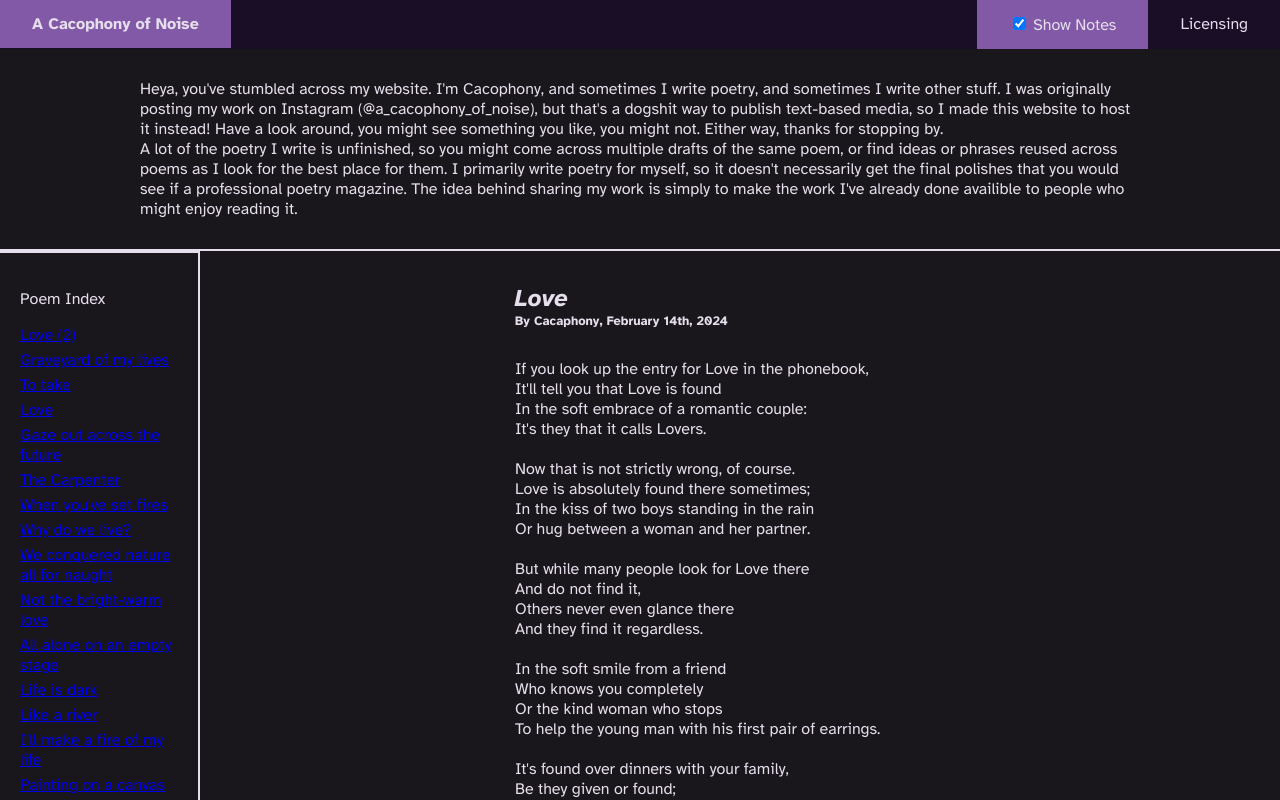
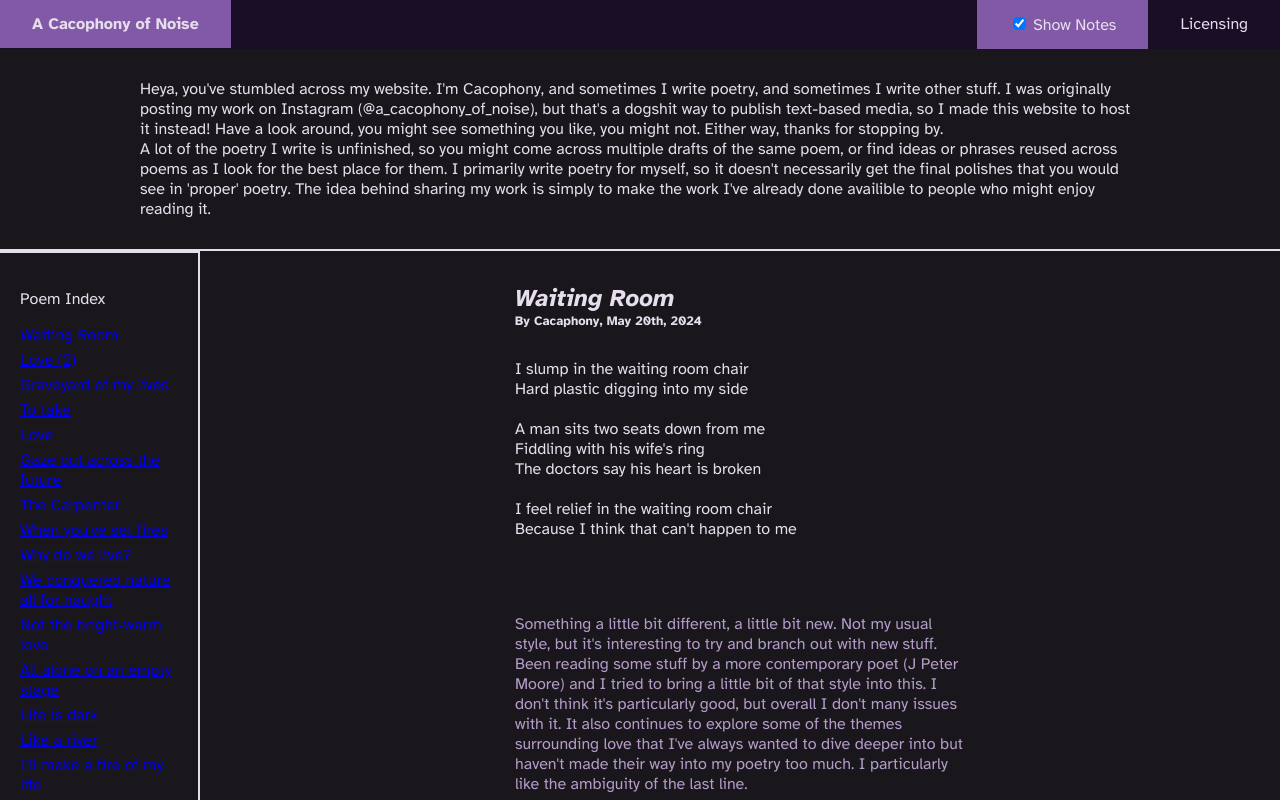
Before and after one commit to cacophonyofnoise/cacophonyofnoise.web, a plain HTML site: page index.html in a window 1280 px wide. Both pictures are taken after a click on the checkbox "Show Notes". Shown: the top 800 px of the page. Drawn offline with Linux system fonts and the light colour scheme.

Commit message:
Add files via upload
New poem - Waiting Room

```diff
--- a/index.html
+++ b/index.html
@@ -47,7 +47,7 @@
 			<br>
 			A lot of the poetry I write is unfinished, so you might come across multiple drafts of the same poem,
 			or find ideas or phrases reused across poems as I look for the best place for them. I primarily write poetry
-			for myself, so it doesn't necessarily get the final polishes that you would see if a professional poetry magazine.
+			for myself, so it doesn't necessarily get the final polishes that you would see in 'proper' poetry.
 			The idea behind sharing my work is simply to make the work I've already done availible to people who might enjoy reading it.
 		</p>
 
@@ -57,6 +57,7 @@
 
 		<div id="left">
 			<p>Poem Index</p>
+			<a href="#waiting room">Waiting Room</a>
 			<a href="#love2">Love (2)</a>
 			<a href="#graveyard">Graveyard of my lives</a>
 			<a href="#to take">To take</a>
@@ -113,6 +114,31 @@
 					</p>
 					<p class="notes">
 						notes
+					</p>
+				</section>
+
+				<section id="waiting room" class="poem cacophony">
+					<h4><i>Waiting Room</i></h4>
+					<h5>By Cacaphony, May 20th, 2024</h5>
+					<p>
+						I slump in the waiting room chair <br>
+						Hard plastic digging into my side <br>
+						<br>
+						A man sits two seats down from me <br>
+						Fiddling with his wife's ring <br>
+						The doctors say his heart is broken <br>
+						<br>
+						I feel relief in the waiting room chair <br>
+						Because I think that can't happen to me
+					</p>
+					<p class="notes">
+						Something a little bit different, a little bit new. Not my usual
+						style, but it's interesting to try and branch out with new stuff. Been
+						reading some stuff by a more contemporary poet (J Peter Moore) and I tried to bring a little
+						bit of that style into this. I don't think it's particularly good, but overall I don't many
+						issues with it. It also continues to explore some of the themes surrounding love that I've
+						always wanted to dive deeper into but haven't made their way into my poetry too much. I particularly like
+						the ambiguity of the last line.
 					</p>
 				</section>
 
```
